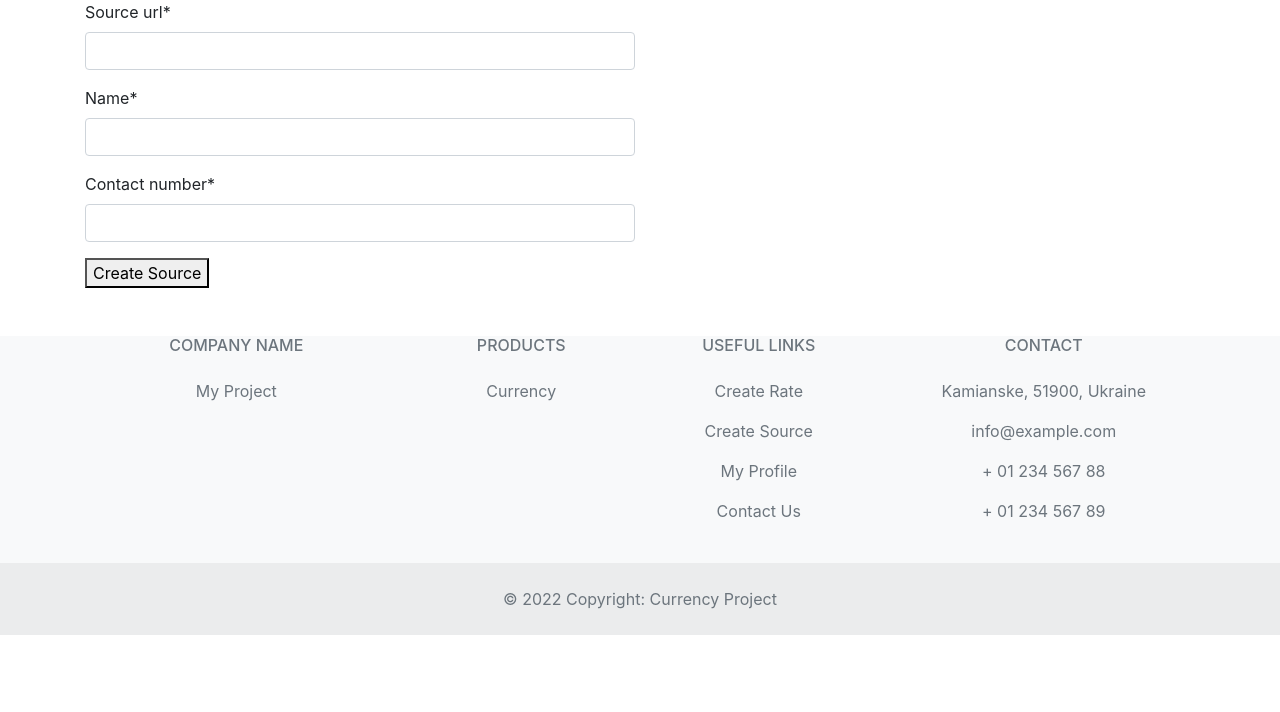
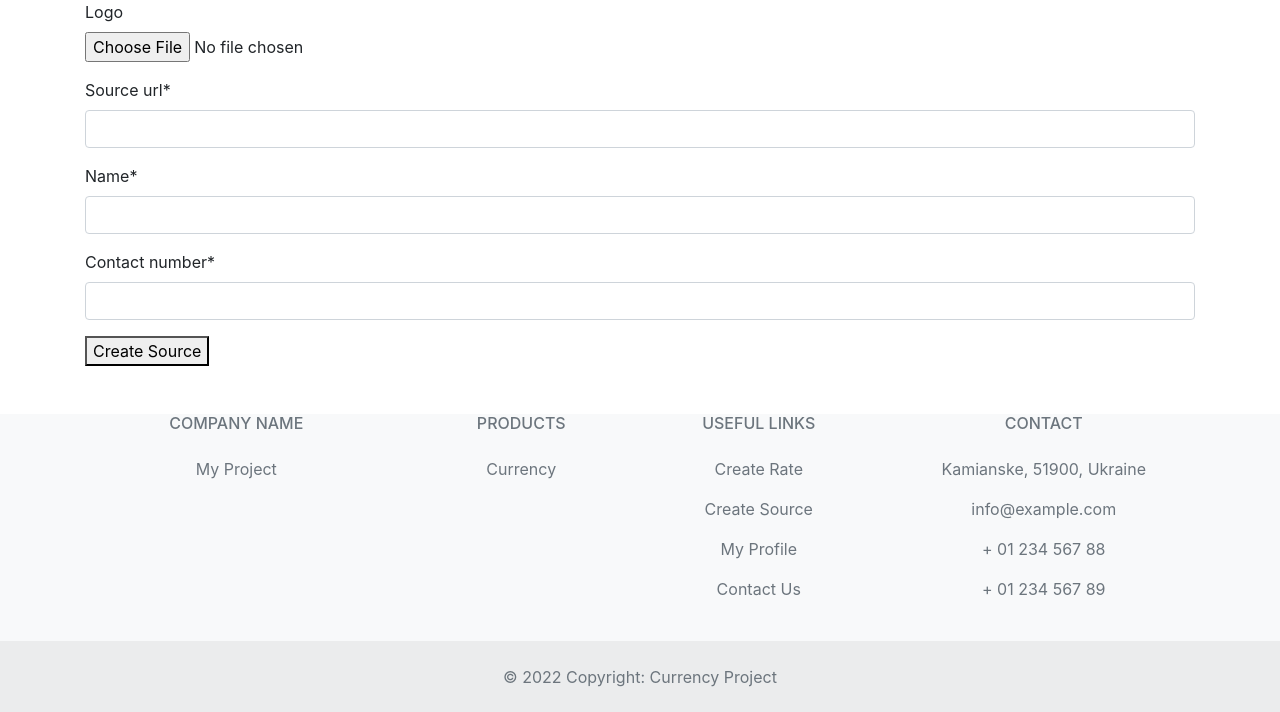
Before and after one commit to MariiaPidisko/Currency, a Django app: page /currency/source/create/ in a window 1280 px wide. Shown: the part 70-782 px from the top of the page. Run offline with Django 4.2, Linux system fonts and the light colour scheme; some libraries are stand-ins or nearby versions.

Commit message:
HomeWork12: Changed the addition of logos for the model Source

```diff
--- a/app/accounts/templates/my_profile.html
+++ b/app/accounts/templates/my_profile.html
@@ -6,7 +6,7 @@
     <div>My Profile</div>
     <img src="{{ request.user.avatar_url }}" width="150" height="150" class="rounded">
 
-    <form method="post" enctype="multipart/form-data">
+    <form method="post" enctype="multipart/forzm-data">
     {% csrf_token %}
     {{ form|crispy }}
     <button type="submit">Update Profile</button>
--- a/app/currency/forms.py
+++ b/app/currency/forms.py
@@ -12,4 +12,4 @@ class RateForm(forms.ModelForm):
 class SourceForm(forms.ModelForm):
     class Meta:
         model = Source
-        fields = ('source_url', 'name', 'contact_number')
+        fields = ('logo', 'source_url', 'name', 'contact_number')
--- a/app/currency/model_choices.py
+++ b/app/currency/model_choices.py
@@ -4,6 +4,11 @@ from django.db import models
 class RateType(models.TextChoices):
     USD = 'USD', 'Dollar'
     EUR = 'EUR', 'Euro'
+
+
+# class SourceCodeName(models.IntegerChoices):
+#     PRIVATBANK = 1, 'PrivatBank'
+#     MONOBANK = 2, 'Monobank'
 
 
 # RATE_TYPE_USD = 'USD'
--- a/app/currency/models.py
+++ b/app/currency/models.py
@@ -1,6 +1,7 @@
 from currency import model_choices as mch
 
 from django.db import models
+from django.templatetags.static import static
 
 
 class Rate(models.Model):
@@ -17,10 +18,25 @@ class ContactUs(models.Model):
     message = models.CharField(max_length=500)
 
 
+def upload_logo(instance, filename: str) -> str:
+    return f'{instance.name}/logos/{filename}'
+
+
 class Source(models.Model):
     source_url = models.URLField(max_length=100)
     name = models.CharField(max_length=50, unique=True)
     contact_number = models.DecimalField(max_digits=25, decimal_places=0)
 
+    logo = models.FileField(upload_to=upload_logo, default=None, null=True, blank=True)
+
+    def save(self, *args, **kwargs):
+        super().save(*args, **kwargs)
+
     def __str__(self):
         return self.name
+
+    def logo_url(self):
+        if self.logo:
+            return self.logo.url
+
+        return static('img/logo-placeholder')
--- a/app/currency/templates/rate_update.html
+++ b/app/currency/templates/rate_update.html
@@ -1,9 +1,11 @@
 {% extends 'base.html' %}
+
+{% load crispy_forms_tags %}
 
 {% block content %}
     <form method="post">
     {% csrf_token %}
-    {{ form.as_p }}
+    {{ form|crispy }}
     <button type="submit">Update Rate</button>
     </form>
 {% endblock content %}
--- a/app/currency/templates/source_create.html
+++ b/app/currency/templates/source_create.html
@@ -3,23 +3,9 @@
 {% load crispy_forms_tags %}
 
 {% block content %}
-    <form method="post">
+    <form method="post" enctype="multipart/form-data">
     {% csrf_token %}
-    <div class="form-row">
-        <div class="form-group col-md-6 mb-0">
-            {{ form.source_url|as_crispy_field }}
-        </div>
-    </div>
-    <div class="form-row">
-        <div class="form-group col-md-6 mb-0">
-            {{ form.name|as_crispy_field }}
-        </div>
-    </div>
-    <div class="form-row">
-        <div class="form-group col-md-6 mb-0">
-            {{ form.contact_number|as_crispy_field }}
-        </div>
-    </div>
+    {{ form|crispy }}
     <button type="submit">Create Source</button>
     </form>
 {% endblock content %}
--- a/app/currency/templates/source_update.html
+++ b/app/currency/templates/source_update.html
@@ -1,9 +1,11 @@
 {% extends 'base.html' %}
 
+{% load crispy_forms_tags %}
+
 {% block content %}
-    <form method="post">
+    <form method="post" enctype="multipart/form-data">
     {% csrf_token %}
-    {{ form.as_p }}
+    {{ form|crispy }}
     <button type="submit">Update Source</button>
     </form>
 {% endblock content %}
--- a/app/currency/views.py
+++ b/app/currency/views.py
@@ -11,7 +11,7 @@ from django.views.generic import CreateView, DeleteView, ListView, UpdateView
 
 
 class RateList(ListView):
-    queryset = Rate.objects.all().order_by('-id').select_related('source')
+    queryset = Rate.objects.all().select_related('source')
     template_name = 'rate_list.html'
 
 
```
Also changed, not shown: app/currency/templates/rate_create.html (+1 -21 lines), app/currency/templates/rate_list.html (+8 -7 lines), app/currency/templates/source_list.html (+11 -9 lines), requirements.txt (+6 -2 lines), app/accounts/migrations/0004_alter_user_avatar.py (added), app/accounts/static/img/mono.jpeg (deleted), app/accounts/static/img/privat.png (deleted), app/currency/migrations/0001_initial.py, app/currency/migrations/0002_alter_rate_source_alter_source_name.py (deleted), app/currency/migrations/0002_source_logo.py (added), app/currency/migrations/0003_remove_source_code_name.py (added), app/currency/static/img/logo-placeholder.jpg (added).
